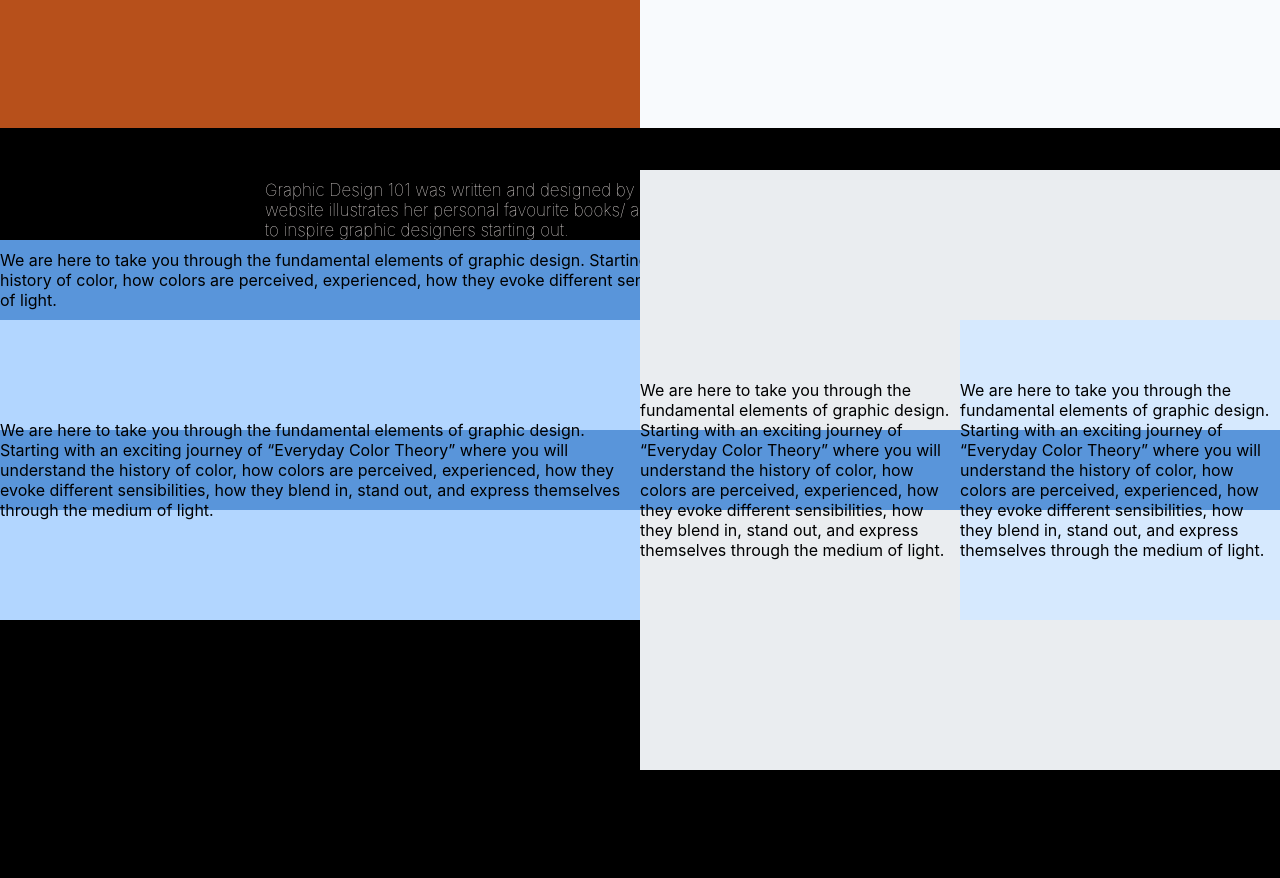
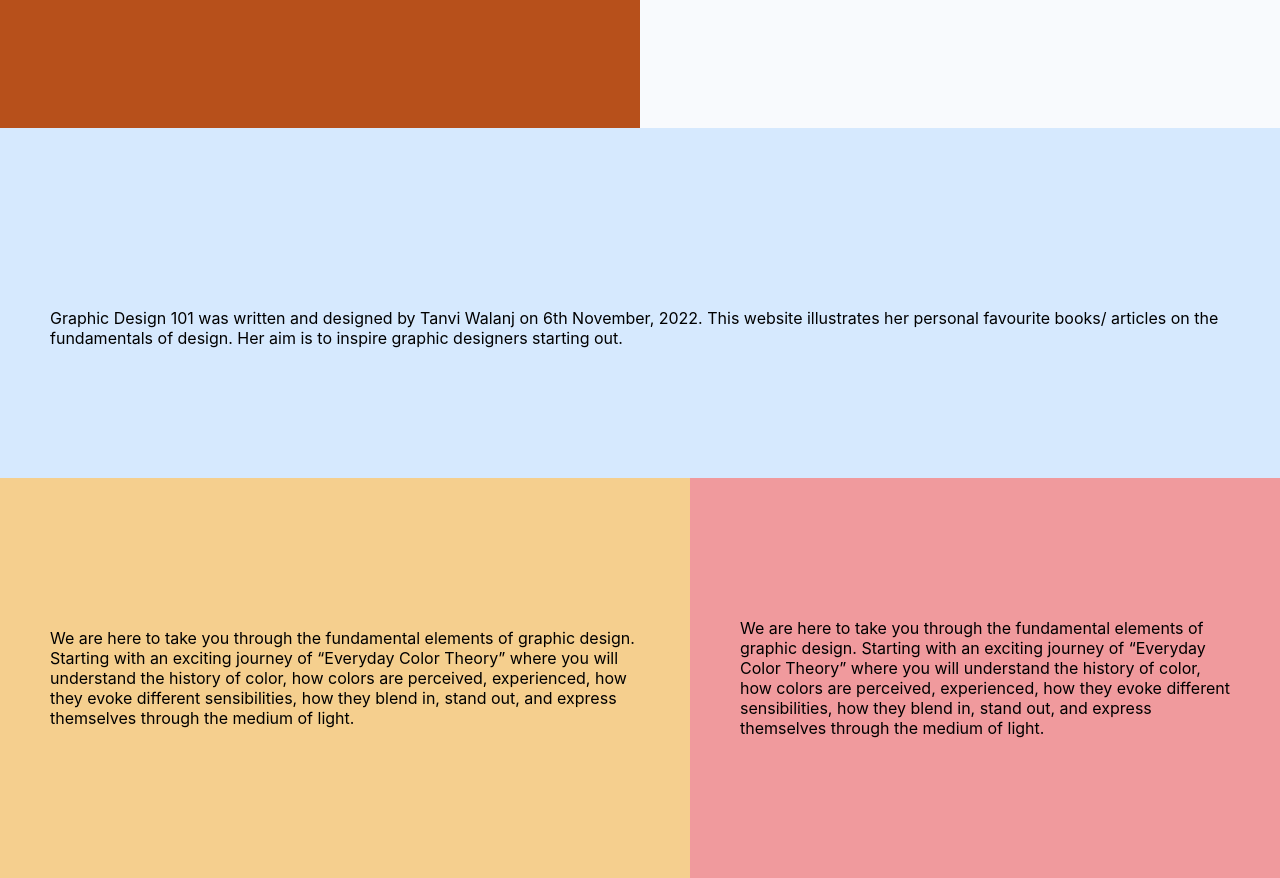
Before and after one commit to Tanviwalanj/Binding, a plain HTML site: page index.html in a window 1280 px wide. Shown: the part 720-1598 px from the top of the page. Before the commit the page ends 1490 px from the top, so only its background shows below. Drawn offline with Linux system fonts and the light colour scheme; a web font is replaced by a local one.

Commit message:
Text changes

```diff
--- a/assets/common.css
+++ b/assets/common.css
@@ -32,7 +32,7 @@
 
 @media (min-width: 768px) {
   :root {
-  --body: 17px;
+  --body: 20px;
   --heading: calc(var(--body)*4);
   --author: calc(var(--body)*1);
   --smallspacing: 32px;
@@ -254,20 +254,21 @@
   align-items: center;
 }
 
-.menu {
-  background-color: #5995DA;
-  height: 80px;
+.feature-1 {
+  background-color: #D6E9FE;
+  padding: 50px;
+  margin: 0px;
 }
 
-.header {
-  background-color: #B2D6FF;
+.feature-2 {
+  background-color: #F5CF8E;
+  padding: 50px;
+  margin: 0px;
 }
 
-.content {
-  background-color: #EAEDF0;
-  height: 600px;
+.feature-3 {
+  background-color: #F09A9D;
+  padding: 50px;
+  margin: 0px;
+  position:relative;
 }
-
-.sign-up {
-  background-color: #D6E9FE;
-}
--- a/index.html
+++ b/index.html
@@ -35,7 +35,7 @@
 <div class="row noMargin">
     <div class="one">
     </div>
-    <div class="two">
+    <div class="two ">
       We are here to take you through the fundamental elements of graphic design. Starting with an exciting journey of “Everyday Color Theory” where you will understand the history of color, how colors are perceived, experienced, how they evoke different sensibilities, how they blend in, stand out, and express themselves through the medium of light.
 
     </div>
@@ -49,25 +49,18 @@
     </div>
 </div>
 
-  <div class="author">Graphic Design 101 was written and designed by Tanvi Walanj on 6th November, 2022. This website illustrates her personal favourite books/ articles on  the fundamentals of design. Her aim is to inspire graphic designers starting out.
-  </div>
-
   <div class='page'>
-  <div class='section menu'>We are here to take you through the fundamental elements of graphic design. Starting with an exciting journey of “Everyday Color Theory” where you will understand the history of color, how colors are perceived, experienced, how they evoke different sensibilities, how they blend in, stand out, and express themselves through the medium of light.
+  <div class='section feature-1'>Graphic Design 101 was written and designed by Tanvi Walanj on 6th November, 2022. This website illustrates her personal favourite books/ articles on  the fundamentals of design. Her aim is to inspire graphic designers starting out.
   </div>
 
 
   <div class='section header'>
-  <div class='section menu'>We are here to take you through the fundamental elements of graphic design. Starting with an exciting journey of “Everyday Color Theory” where you will understand the history of color, how colors are perceived, experienced, how they evoke different sensibilities, how they blend in, stand out, and express themselves through the medium of light.
+  <div class='section feature-2'>We are here to take you through the fundamental elements of graphic design. Starting with an exciting journey of “Everyday Color Theory” where you will understand the history of color, how colors are perceived, experienced, how they evoke different sensibilities, how they blend in, stand out, and express themselves through the medium of light.
   </div>
 
   <div class='section content'>
-  <div class='section menu'>We are here to take you through the fundamental elements of graphic design. Starting with an exciting journey of “Everyday Color Theory” where you will understand the history of color, how colors are perceived, experienced, how they evoke different sensibilities, how they blend in, stand out, and express themselves through the medium of light.
+  <div class='section feature-3'>We are here to take you through the fundamental elements of graphic design. Starting with an exciting journey of “Everyday Color Theory” where you will understand the history of color, how colors are perceived, experienced, how they evoke different sensibilities, how they blend in, stand out, and express themselves through the medium of light.
   </div>
-
-  <div class='section sign-up'>
-  <div class='section menu'>We are here to take you through the fundamental elements of graphic design. Starting with an exciting journey of “Everyday Color Theory” where you will understand the history of color, how colors are perceived, experienced, how they evoke different sensibilities, how they blend in, stand out, and express themselves through the medium of light.
-    </div>
 
 
 </body>
```
